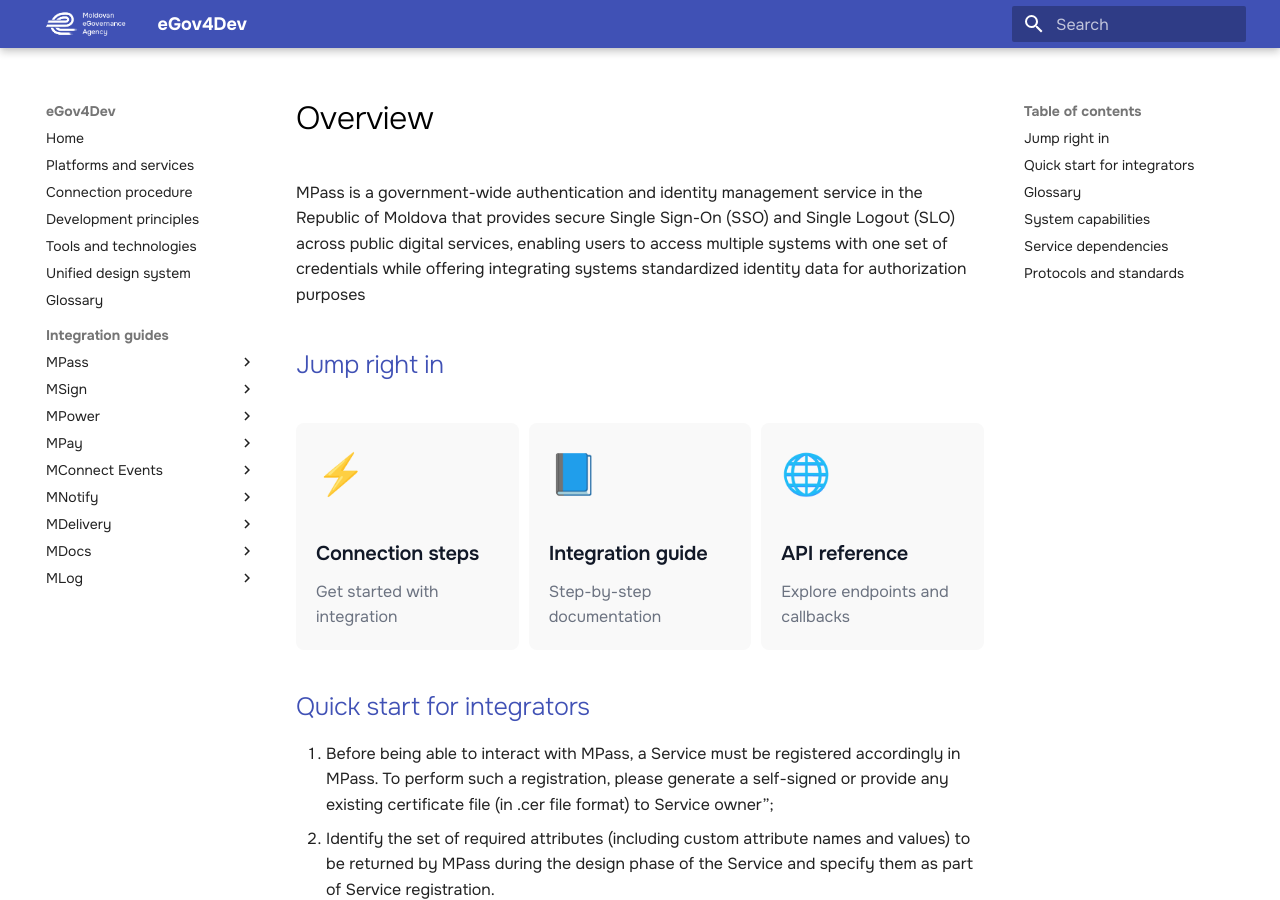
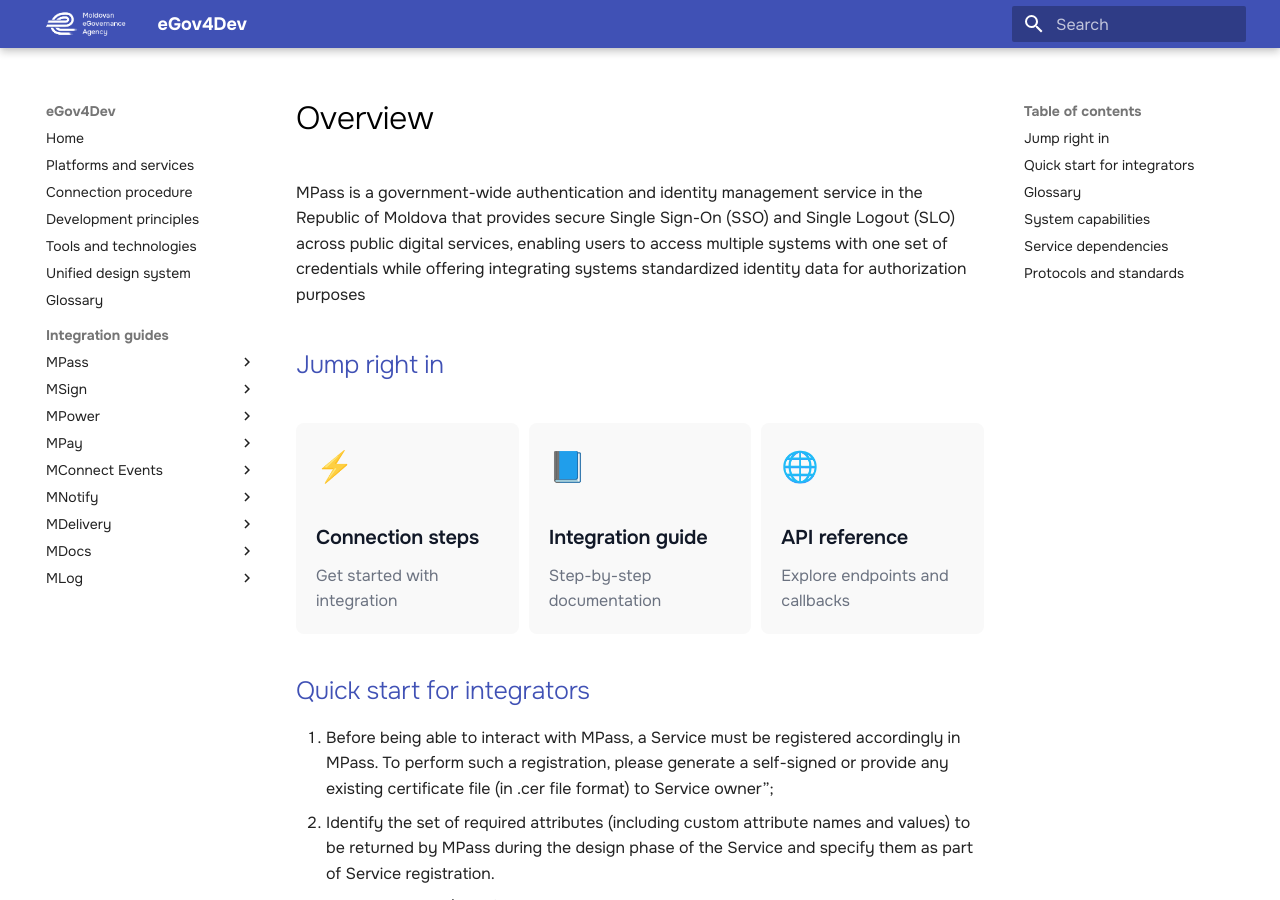
Before and after one commit to egov-moldova/egov4dev, an MkDocs documentation site: the page built from docs/guides/mpass/index.md, in a window 1280 px wide and 900 px high. Built offline with MkDocs 1.6.1 and Material for MkDocs 9.7.7, drawn with Linux system fonts in a browser that asks for light colours.

Commit message:
Update index.md

```diff
--- a/docs/guides/mpass/index.md
+++ b/docs/guides/mpass/index.md
@@ -7,17 +7,17 @@
 <div style="margin: 2rem 0;">
    <div style="display: flex; gap: 0.5rem;">
      <a href="process/" style="display: block; flex: 1 1 0; min-width: 0; padding: 1rem; background: #f9f9f9; border-radius: 8px; text-decoration: none; color: inherit;">
-      <div style="font-size: 2rem; margin-bottom: 0.5rem;">⚡</div>
+      <div style="font-size: 1.5rem; margin-bottom: 0.2rem;">⚡</div>
       <h3 style="font-size: 1rem; font-weight: 600; color: #111827; margin-bottom: 0.5rem;">Connection steps</h3>
       <p style="color: #6b7280; margin: 0;">Get started with integration</p>
     </a>
      <a href="integration-development/" style="display: block; flex: 1 1 0; min-width: 0; padding: 1rem; background: #f9f9f9; border-radius: 8px; text-decoration: none; color: inherit;">
-      <div style="font-size: 2rem; margin-bottom: 0.5rem;">📘</div>
+      <div style="font-size: 1.5rem; margin-bottom: 0.2rem;">📘</div>
       <h3 style="font-size: 1rem; font-weight: 600; color: #111827; margin-bottom: 0.5rem;">Integration guide</h3>
       <p style="color: #6b7280; margin: 0;">Step-by-step documentation</p>
     </a>
      <a href="api-references/" style="display: block; flex: 1 1 0; min-width: 0; padding: 1rem; background: #f9f9f9; border-radius: 8px; text-decoration: none; color: inherit;">
-      <div style="font-size: 2rem; margin-bottom: 0.5rem;">🌐</div>
+      <div style="font-size: 1.5rem; margin-bottom: 0.2rem;">🌐</div>
       <h3 style="font-size: 1rem; font-weight: 600; color: #111827; margin-bottom: 0.5rem;">API reference</h3>
       <p style="color: #6b7280; margin: 0;">Explore endpoints and callbacks</p>
     </a>
```
